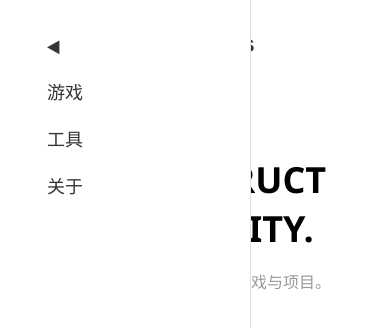
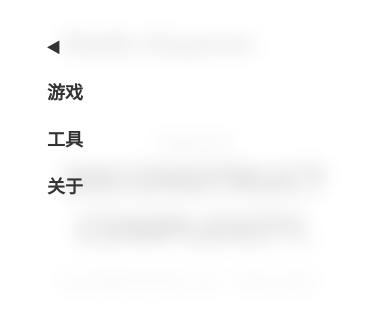
Before and after one commit to YilinChen106/RadioExpressSiteSample, a plain HTML site: page sample.html in a window 390 px wide. Both pictures are taken after a click on the button "Radio Express". Shown: the top 328 px of the page. Drawn offline with Linux system fonts and the light colour scheme.

Commit message:
更新 README 和样式文件，优化排版和响应式设计，增加毛玻璃效果

```diff
--- a/sample.html
+++ b/sample.html
@@ -14,6 +14,7 @@
             background-color: #ffffff;
             color: #333333;
             transition: background-color 0.3s ease, color 0.3s ease;
+            overflow-x: hidden;
         }
 
         /* 标题样式 */
@@ -50,17 +51,19 @@
             z-index: 1;
             top: 0;
             left: 0;
-            background-color: #ffffff;
+            background-color: rgba(255, 255, 255, 0.8);
             overflow-x: hidden;
             transition: 0.5s;
             padding-top: 20px;
             border-right: 1px solid #e0e0e0;
+            backdrop-filter: blur(10px);
         }
 
         .sidebar a {
             padding: 8px 8px 8px 32px;
             text-decoration: none;
             font-size: 18px;
+            font-weight: bold;
             color: #333333;
             display: block;
             transition: 0.3s;
@@ -107,7 +110,12 @@
         /* 窄设备样式 */
         @media (max-width: 768px) {
             .sidebar {
-                position: absolute;
+                position: fixed;
+                width: 0;
+                right: auto;
+                left: 0;
+                background-color: rgba(255, 255, 255, 0.8);
+                backdrop-filter: blur(10px);
             }
 
             .content {
@@ -127,7 +135,7 @@
         /* 深色模式样式 */
         @media (prefers-color-scheme: dark) {
             body {
-                background-color: #333333;
+                background-color: #000000;
                 color: #ffffff;
             }
 
@@ -140,7 +148,7 @@
             }
 
             .sidebar {
-                background-color: #333333;
+                background-color: rgba(0, 0, 0, 0.8);
                 border-right: 1px solid #555555;
             }
 
@@ -192,8 +200,10 @@
     <script>
         // 打开侧栏
         function openNav() {
-            document.getElementById("mySidebar").style.width = "250px";
-            if (window.innerWidth > 768) {
+            if (window.innerWidth <= 768) {
+                document.getElementById("mySidebar").style.width = "100%";
+            } else {
+                document.getElementById("mySidebar").style.width = "250px";
                 document.getElementById("main").style.marginLeft = "250px";
             }
         }
```
Also changed, not shown: index.html (+1 -1 lines), 1 other file.
